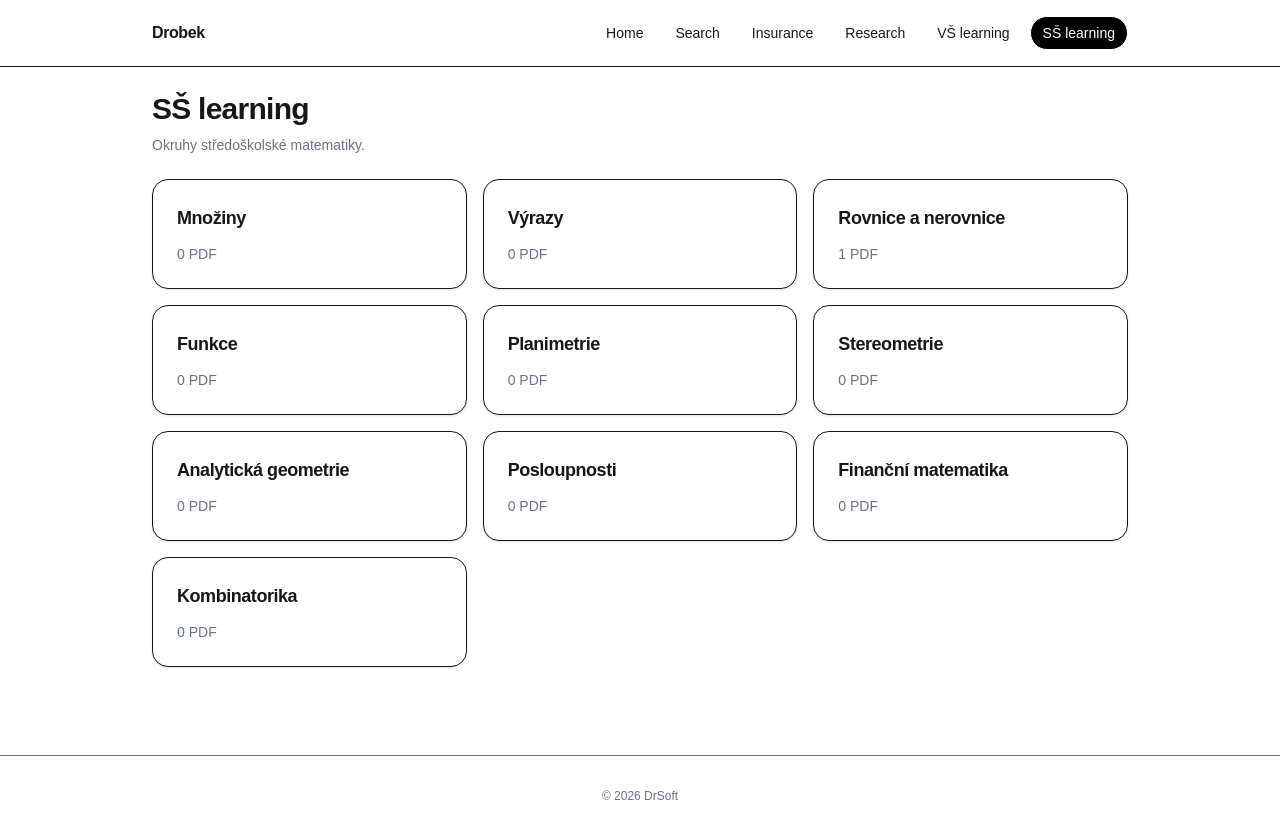
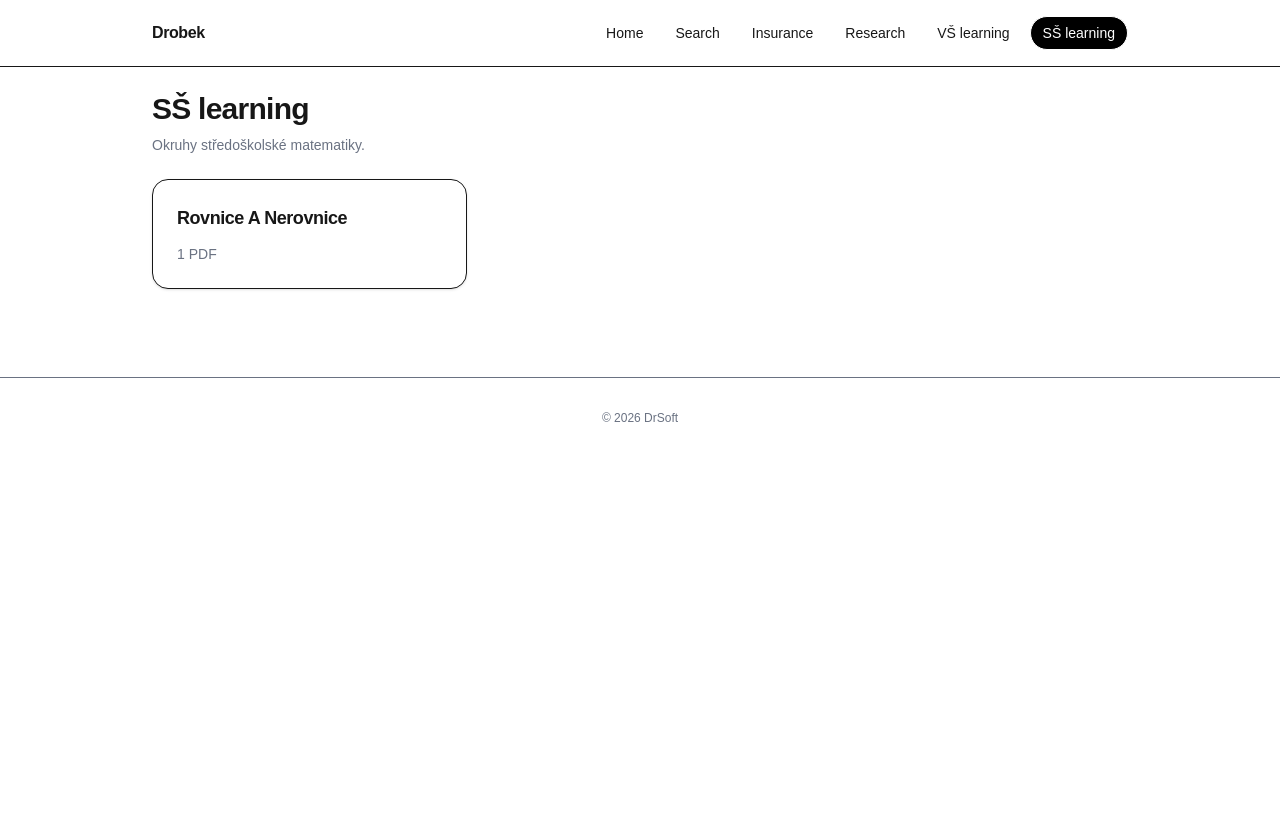
Before and after one commit to drobekj/drobek-portfolio, a Next.js app: page /ss in a window 1280 px wide. After the commit the page ends 800 px from the top, so only its background shows below. Built offline with nearby package versions, Linux system fonts and the light colour scheme.

Commit message:
Add automatic content generator from PDF folders

```diff
--- /dev/null
+++ b/generate-content.js
@@ -0,0 +1,56 @@
+const fs = require("fs");
+const path = require("path");
+
+const baseDir = path.join(__dirname, "public", "pdfs");
+
+function prettifyName(filename) {
+  return filename
+    .replace(".pdf", "")
+    .replace(/[_-]+/g, " ")
+    .replace(/\b\w/g, (c) => c.toUpperCase());
+}
+
+function generateSection(section) {
+  const sectionPath = path.join(baseDir, section);
+  if (!fs.existsSync(sectionPath)) return;
+
+  const topics = fs.readdirSync(sectionPath);
+
+  const output = {
+    topics: [],
+  };
+
+  for (const topic of topics) {
+    const topicPath = path.join(sectionPath, topic);
+    if (!fs.statSync(topicPath).isDirectory()) continue;
+
+    const files = fs
+      .readdirSync(topicPath)
+      .filter((f) => f.endsWith(".pdf"));
+
+    const items = files.map((file, i) => ({
+      id: `${section}_${topic}_${i + 1}`,
+      title: prettifyName(file),
+      pdfPath: `/pdfs/${section}/${topic}/${file}`,
+    }));
+
+    output.topics.push({
+      slug: topic,
+      title: prettifyName(topic),
+      items,
+    });
+  }
+
+  const outPath = path.join(
+    __dirname,
+    "src",
+    "content",
+    `${section}.json`
+  );
+
+  fs.writeFileSync(outPath, JSON.stringify(output, null, 2));
+  console.log(`Generated ${section}.json`);
+}
+
+generateSection("ss");
+generateSection("vs");
--- a/package.json
+++ b/package.json
@@ -3,6 +3,7 @@
   "version": "0.1.0",
   "private": true,
   "scripts": {
+    "gen:content": "node generate-content.js",
     "dev": "next dev",
     "build": "next build",
     "start": "next start",
--- a/src/content/ss.json
+++ b/src/content/ss.json
@@ -1,28 +1,15 @@
 {
   "topics": [
-    { "slug": "mnoziny", "title": "Množiny", "items": [] },
-    { "slug": "vyrazy", "title": "Výrazy", "items": [] },
-{
-  "slug": "rovnice_a_nerovnice",
-  "title": "Rovnice a nerovnice",
-  "items": [
     {
-      "id": "ss_rovnice_test_01",
-      "title": "Test PDF",
-      "pdfPath": "/pdfs/ss/rovnice_a_nerovnice/test.pdf",
-      "tags": ["test"],
-      "type": "slides",
-      "year": 2026,
-      "level": "easy"
+      "slug": "rovnice_a_nerovnice",
+      "title": "Rovnice A Nerovnice",
+      "items": [
+        {
+          "id": "ss_rovnice_a_nerovnice_1",
+          "title": "Test",
+          "pdfPath": "/pdfs/ss/rovnice_a_nerovnice/test.pdf"
+        }
+      ]
     }
   ]
-},
-    { "slug": "funkce", "title": "Funkce", "items": [] },
-    { "slug": "planimetrie", "title": "Planimetrie", "items": [] },
-    { "slug": "stereometrie", "title": "Stereometrie", "items": [] },
-    { "slug": "analyticka_geometrie", "title": "Analytická geometrie", "items": [] },
-    { "slug": "posloupnosti", "title": "Posloupnosti", "items": [] },
-    { "slug": "financni_matematika", "title": "Finanční matematika", "items": [] },
-    { "slug": "kombinatorika", "title": "Kombinatorika", "items": [] }
-  ]
 }
```
